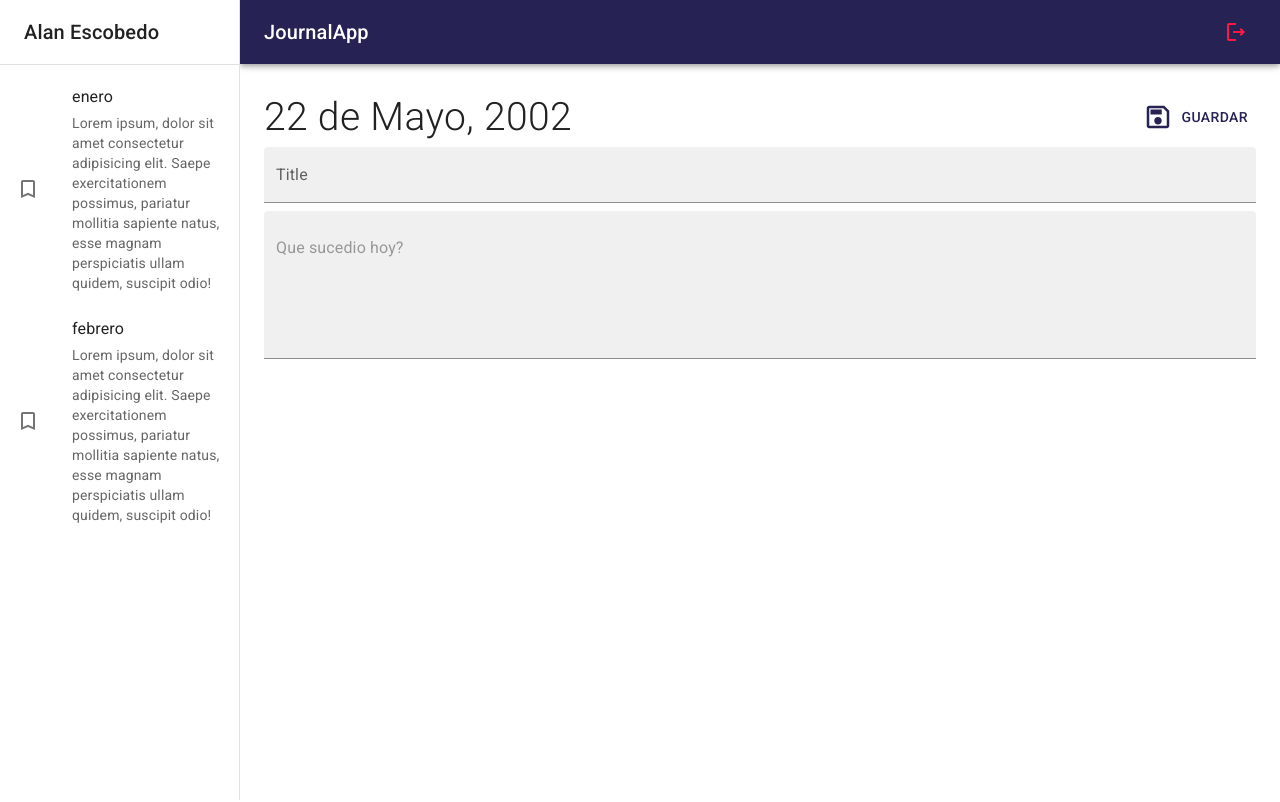
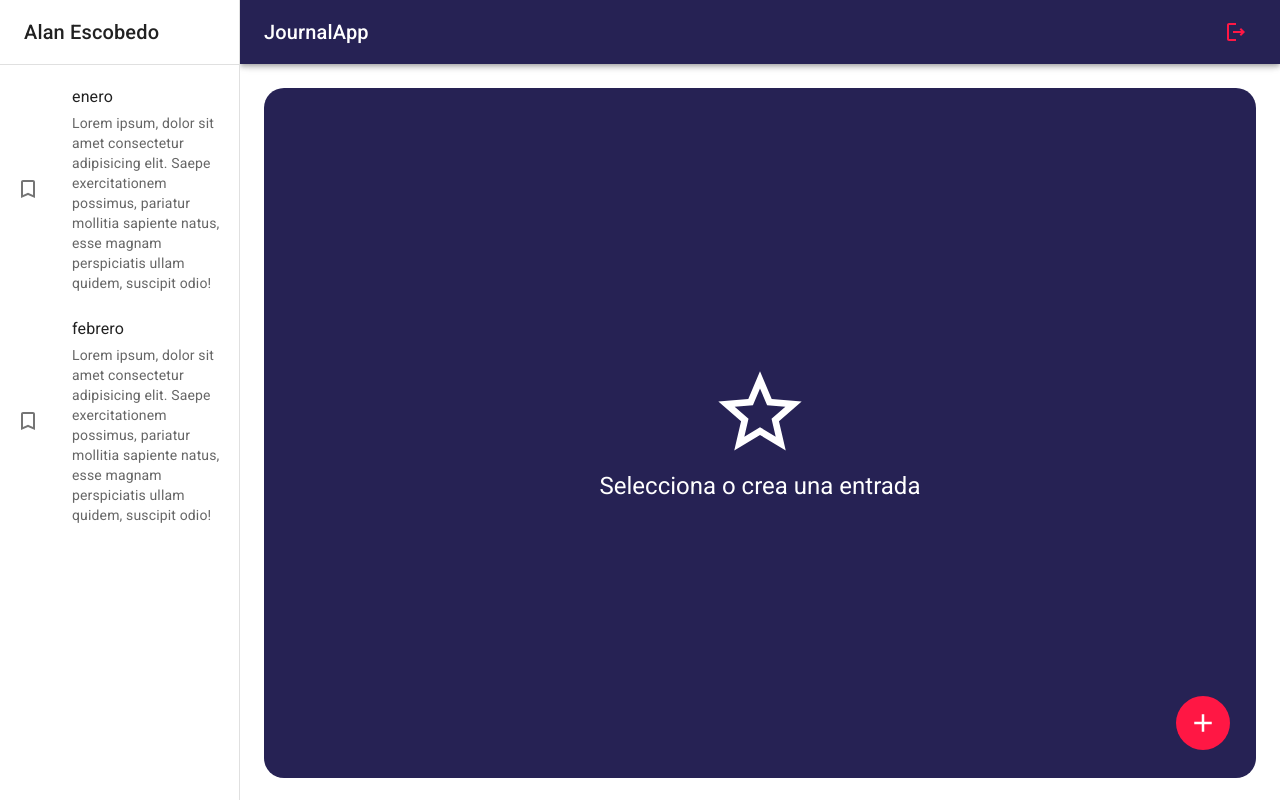
Before and after one commit to IngeScobedo/journalapp, a React (Vite) app: page / in a window 1280 px wide. Built offline with nearby package versions, Linux system fonts and the light colour scheme.

Commit message:
Interfaz de JournalApp terminada

```diff
--- /dev/null
+++ b/src/journal/components/ImageGallery.jsx
@@ -0,0 +1,19 @@
+import { ImageList, ImageListItem } from '@mui/material'
+import { imageData } from '../data/images'
+
+export const ImageGallery = () => {
+  return (
+    <ImageList variant='masonry' cols={3} gap={8} sx={{ width: '100%' }}>
+      {imageData.map((item) => (
+        <ImageListItem key={item.img}>
+          <img
+            src={`${item.img}?w=248&fit=crop&auto=format`}
+            srcSet={`${item.img}?w=248&fit=crop&auto=format&dpr=2 2x`}
+            alt={item.title}
+            loading='lazy'
+          />
+        </ImageListItem>
+      ))}
+    </ImageList>
+  )
+}
--- a/src/journal/components/index.js
+++ b/src/journal/components/index.js
@@ -1,2 +1,3 @@
 export * from './Navbar'
 export * from './SideBar'
+export * from './ImageGallery'
--- /dev/null
+++ b/src/journal/data/images.js
@@ -0,0 +1,50 @@
+export const imageData = [
+  {
+    img: 'https://images.unsplash.com/photo-1549388604-817d15aa0110',
+    title: 'Bed'
+  },
+  {
+    img: 'https://images.unsplash.com/photo-1525097487452-6278ff080c31',
+    title: 'Books'
+  },
+  {
+    img: 'https://images.unsplash.com/photo-1523413651479-597eb2da0ad6',
+    title: 'Sink'
+  },
+  {
+    img: 'https://images.unsplash.com/photo-1563298723-dcfebaa392e3',
+    title: 'Kitchen'
+  },
+  {
+    img: 'https://images.unsplash.com/photo-1588436706487-9d55d73a39e3',
+    title: 'Blinds'
+  },
+  {
+    img: 'https://images.unsplash.com/photo-1574180045827-681f8a1a9622',
+    title: 'Chairs'
+  },
+  {
+    img: 'https://images.unsplash.com/photo-1530731141654-5993c3016c77',
+    title: 'Laptop'
+  },
+  {
+    img: 'https://images.unsplash.com/photo-1481277542470-605612bd2d61',
+    title: 'Doors'
+  },
+  {
+    img: 'https://images.unsplash.com/photo-1517487881594-2787fef5ebf7',
+    title: 'Coffee'
+  },
+  {
+    img: 'https://images.unsplash.com/photo-1516455207990-7a41ce80f7ee',
+    title: 'Storage'
+  },
+  {
+    img: 'https://images.unsplash.com/photo-1597262975002-c5c3b14bbd62',
+    title: 'Candle'
+  },
+  {
+    img: 'https://images.unsplash.com/photo-1519710164239-da123dc03ef4',
+    title: 'Coffee table'
+  }
+]
--- a/src/journal/pages/Home.jsx
+++ b/src/journal/pages/Home.jsx
@@ -1,11 +1,27 @@
+import { AddOutlined } from '@mui/icons-material'
+import { IconButton } from '@mui/material'
 import { JournalLayout } from '../layout'
-import { Note } from '../views'
+import { NothingSelected } from '../views/NothingSelected'
+// import { Note } from '../views'
 
 export const Home = () => {
   return (
     <JournalLayout>
-      {/* <NothingSelected /> */}
-      <Note />
+      <NothingSelected />
+      {/* <Note /> */}
+      <IconButton
+        size='large'
+        sx={{
+          color: 'white',
+          backgroundColor: 'error.main',
+          ':hover': { backgroundColor: 'error.main', opacity: 0.9 },
+          position: 'fixed',
+          right: 50,
+          bottom: 50
+        }}
+      >
+        <AddOutlined sx={{ fontSize: 30 }} />
+      </IconButton>
     </JournalLayout>
   )
 }
--- a/src/journal/views/Note.jsx
+++ b/src/journal/views/Note.jsx
@@ -1,5 +1,6 @@
 import { SaveOutlined } from '@mui/icons-material'
 import { Button, Grid, TextField, Typography } from '@mui/material'
+import { ImageGallery } from '../components'
 
 export const Note = () => {
   return (
@@ -39,7 +40,7 @@
           minRows={5}
         />
       </Grid>
-      {/* Image Gallery */}
+      <ImageGallery />
     </Grid>
   )
 }
```
